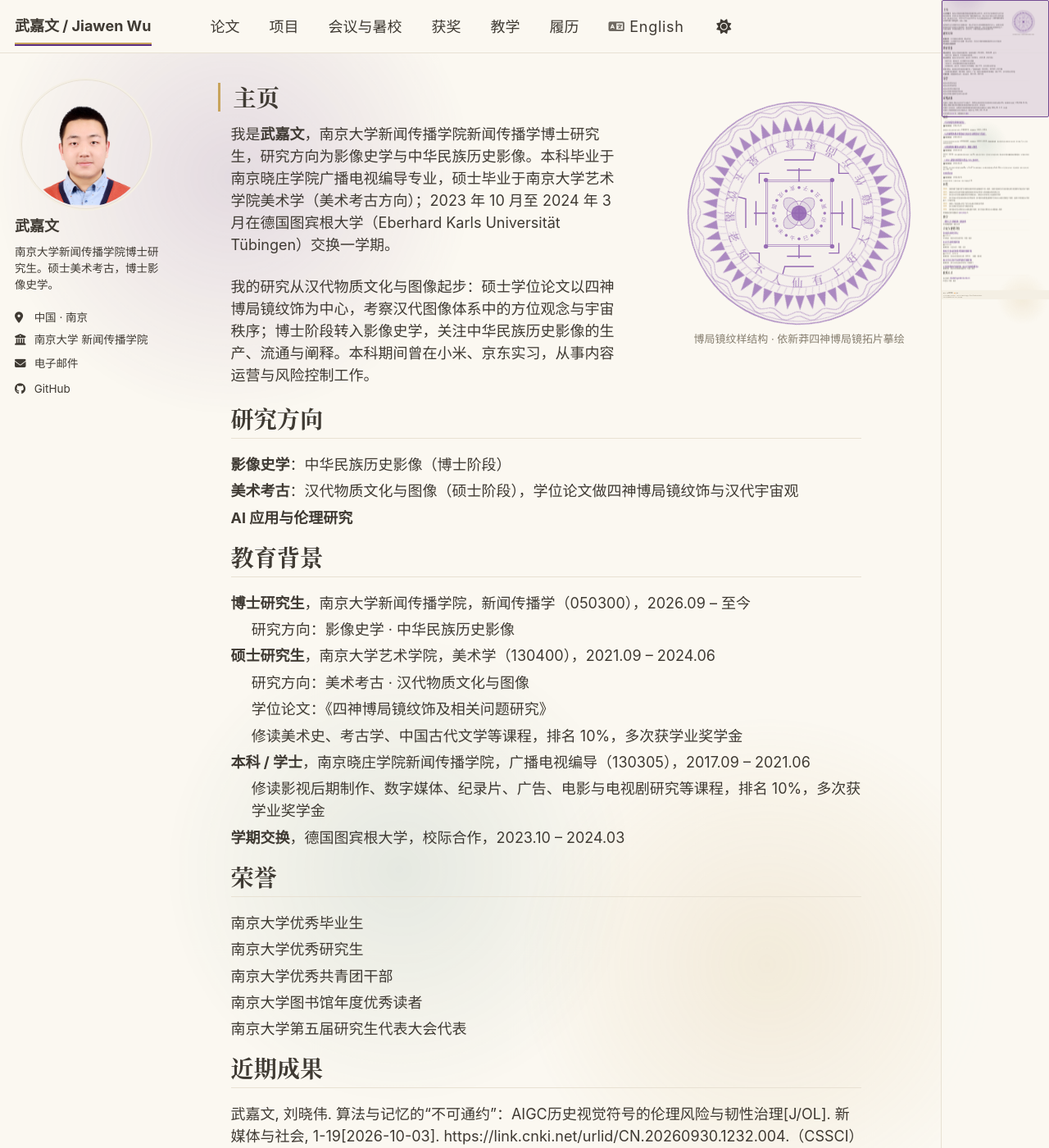
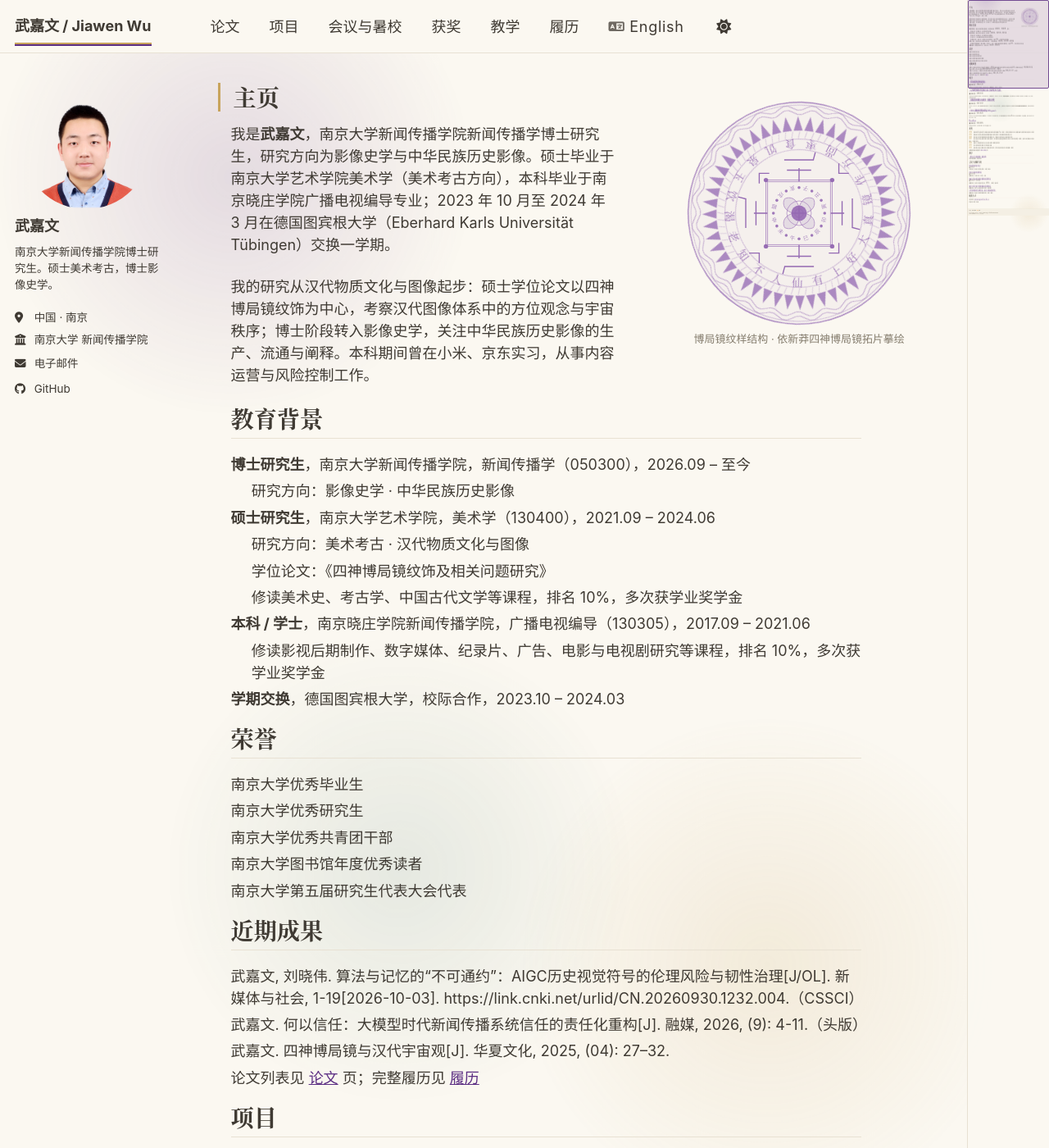
Before and after one commit to newnju/newnju.github.io, a Jekyll site: the page built from _pages/about.md, in a window 1280 px wide and 1400 px high. Shown: the whole window at 82% size. Built offline with Jekyll 4.4.1, drawn with Linux system fonts in a browser that asks for light colours; a style sheet for code colours, icons or effects is not loaded.

Commit message:
视觉反馈七连：minimap 收窄至 100px、履历列表补去圆点、头像去圆框、暗色光斑加浓 0.18、hover 扩到教育/荣誉/近期成果、研究方向整节彻底删除、主页 bio 硕士提到本科前

```diff
--- a/_data/profile.yml
+++ b/_data/profile.yml
@@ -1,10 +1,9 @@
 # ==========================================================================
-# 个人结构化数据：教育背景 / 研究方向 / 联系方式 / 工作与任职 —— 单一数据源
+# 个人结构化数据：教育背景 / 联系方式 / 工作与任职 —— 单一数据源
 # --------------------------------------------------------------------------
 # 主页（_pages/about.md）、履历（_pages/cv.md）与两者的英文版都从这里取数，
 # 渲染逻辑在对应的 _includes/han-*.html：
-#   教育背景 → han-education.html    研究方向 → han-research.html
-#   联系方式 → han-contact.html
+#   教育背景 → han-education.html    联系方式 → han-contact.html
 #   履历合并时间轴（学历大块 + 按时期嵌入任职/项目/获奖）
 #                        → han-cv-timeline.html
 # 改本文件一处，四个页面同步更新；中英同条目用 text / text_en 成对维护，
@@ -27,14 +26,6 @@ contact:
   email: wujiawen@smail.nju.edu.cn
   location: 中国 · 南京
   location_en: Nanjing, China
-
-research:
-  - text: "**影像史学**：中华民族历史影像（博士阶段）"
-    text_en: "**Visual history**: historical imagery of the Chinese nation (doctoral work)"
-  - text: "**美术考古**：汉代物质文化与图像（硕士阶段），学位论文做四神博局镜纹饰与汉代宇宙观"
-    text_en: "**Art archaeology**: Han-dynasty material culture and imagery (master's work); thesis on the ornament of the four-deity TLV mirror and Han cosmology"
-  - text: "**AI 应用与伦理研究**"
-    text_en: "**AI applications and ethics**"
 
 # 顺序即显示顺序：博士 → 硕士 → 本科 → 学期交换（主页与履历页统一按此渲染）
 # 履历合并时间轴里，学期交换（period: master）会随硕士条目一起进硕士大块
--- a/_includes/han-research.html
+++ /dev/null
@@ -1,10 +0,0 @@
-{%- comment -%}
-研究方向（数据源 _data/profile.yml），主页中英两版共用：
-  {% include han-research.html %}
-{%- endcomment -%}
-{%- assign _locale = page.locale | default: site.locale -%}
-{%- assign _en = false -%}
-{%- if _locale contains 'en' -%}{%- assign _en = true -%}{%- endif -%}
-{%- for item in site.data.profile.research %}
-* {% if _en and item.text_en %}{{ item.text_en }}{% else %}{{ item.text }}{% endif %}
-{%- endfor %}
--- a/_pages/about.md
+++ b/_pages/about.md
@@ -8,14 +8,9 @@ redirect_from:
     - /about.html
 ---
 
-我是**武嘉文**，南京大学新闻传播学院新闻传播学博士研究生，研究方向为影像史学与中华民族历史影像。本科毕业于南京晓庄学院广播电视编导专业，硕士毕业于南京大学艺术学院美术学（美术考古方向）；2023 年 10 月至 2024 年 3 月在德国图宾根大学（Eberhard Karls Universität Tübingen）交换一学期。
+我是**武嘉文**，南京大学新闻传播学院新闻传播学博士研究生，研究方向为影像史学与中华民族历史影像。硕士毕业于南京大学艺术学院美术学（美术考古方向），本科毕业于南京晓庄学院广播电视编导专业；2023 年 10 月至 2024 年 3 月在德国图宾根大学（Eberhard Karls Universität Tübingen）交换一学期。
 
 我的研究从汉代物质文化与图像起步：硕士学位论文以四神博局镜纹饰为中心，考察汉代图像体系中的方位观念与宇宙秩序；博士阶段转入影像史学，关注中华民族历史影像的生产、流通与阐释。本科期间曾在小米、京东实习，从事内容运营与风险控制工作。
-
-研究方向
-======
-
-{% include han-research.html %}
 
 教育背景
 ======
--- a/_sass/_han.scss
+++ b/_sass/_han.scss
@@ -460,12 +460,11 @@ html[data-theme="dark"][data-color-theme="nju"] .han-mirror {
    6. 侧栏头像
    --------------------------------------------------------------------------
    侧栏内容宽度实测 189.2px（wrapper 上限 925px，侧栏占 2/12）。
-   主题原本是 max-width: 175px + 5px 内边距 + 1px 描边 + 4px 光圈，
-   总宽会到 197px，比侧栏还宽 8px。
-   这里总宽定为 158px：
-       照片本体 = 158 − 2px 内边距 ×2 − 1px 描边 ×2 = 152px
-       圆圈（含光圈）= 158 + 2px ×2 = 162px
-   即圆圈与照片一起收小（原来是 187 / 177）。max-width: 100% 保证侧栏更窄时自动缩小。
+   头像总宽定为 158px（原主题是 175px 上限 + 5px 内边距 + 1px 描边 +
+   4px 光圈，总宽 197px 比侧栏还宽 8px）。max-width: 100% 保证侧栏更窄时自动缩小。
+   用户反馈：明暗两套主题下头像外都有一圈明显的圆框（1px 描边 + 底色光圈 +
+   2px 内边距留出的缝隙），观感太重 —— 三者一并去掉，只留主题自带的
+   圆形裁切（border-radius 来自基础主题），圆的是照片本身，不再是外框。
    -------------------------------------------------------------------------- */
 
 .author__avatar img {
@@ -473,9 +472,9 @@ html[data-theme="dark"][data-color-theme="nju"] .han-mirror {
     width: 158px;
     max-width: 100%;
     height: auto;
-    padding: 2px;
-    border: 1px solid var(--global-border-color);
-    box-shadow: 0 0 0 2px var(--global-footer-bg-color);
+    padding: 0;
+    border: 0;
+    box-shadow: none;
 }
 
 @media (min-width: 57.8125em) {
@@ -561,11 +560,12 @@ html[data-theme="dark"][data-color-theme="nju"] {
     --global-link-color-hover   : #e0c074;
     --global-link-color-visited : #b794d4;
     --global-masthead-link-color-hover : #c4a6e0;
-    /* 暗底紫金：光斑与色斑提亮，但透明度压低，保证正文对比度 */
+    /* 暗底紫金：色斑提亮但透明度压低保证正文对比度；光斑（鼠标跟随）
+       原 0.10 在暗底上几乎看不出，单独加浓到 0.18 */
     --han-aurora-a              : rgba(183, 148, 212, 0.15);
     --han-aurora-b              : rgba(224, 192, 116, 0.13);
     --han-aurora-c              : rgba(124, 191, 162, 0.10);
-    --han-spot-color            : rgba(183, 148, 212, 0.10);
+    --han-spot-color            : rgba(183, 148, 212, 0.18);
 }
 
 /* --------------------------------------------------------------------------
@@ -692,7 +692,7 @@ html[data-theme="dark"] ::selection {
     position: fixed;
     top: 0;
     right: 0;
-    width: 132px;
+    width: 100px;
     height: 100vh;
     z-index: 30;
     overflow: hidden;
@@ -733,7 +733,7 @@ html[data-theme="dark"] ::selection {
 }
 
 .han-minimap__inner {
-    width: 132px;
+    width: 100px;
 }
 
 /* 缩略图只呈现正文：侧栏原为 fixed + 100vh（贴视口），在缩略容器里
@@ -946,7 +946,8 @@ html[data-reveal] .han-reveal.is-visible {
     .archive__item,
     .archive__item-title,
     .han-timeline__item,
-    .han-awards li {
+    .han-awards li,
+    .page__content h1 + ul li {
         transition: transform 0.3s ease, box-shadow 0.3s ease, color 0.3s ease;
     }
 
@@ -958,8 +959,12 @@ html[data-reveal] .han-reveal.is-visible {
         transform: translateY(-3px);
     }
 
+    /* h1 + ul 直接命中首页「教育背景 / 荣誉 / 近期成果」的正文列表
+       （章节标题紧跟 include 输出的无标记列表，见 §18）；这三个列表的
+       条目目前不参与滚动渐显，只需一条基础规则。 */
     .han-timeline__item:hover,
     .han-awards li:hover,
+    .page__content h1 + ul li:hover,
     html[data-reveal] .han-timeline__item.is-visible:hover,
     html[data-reveal] .han-awards li.is-visible:hover {
         color: var(--han-patina);
@@ -1020,30 +1025,38 @@ html[data-reveal] .han-reveal.is-visible {
 /* --------------------------------------------------------------------------
    18. 正文列表：纯缩进、不带任何标记
    --------------------------------------------------------------------------
-   用户反馈首页圆点不好看。作用于 .page__content（主页、履历、英文页共用
-   同一套），去掉 disc / circle / decimal 标记，层级只靠缩进表达：
-   顶层贴左，嵌套行（教育背景的注释）再缩进一档。
+   用户反馈首页圆点不好看。两套正文容器都要盖住：
+   .page__content —— 单页布局（主页、英文页、论文详情）；
+   .archive       —— 归档布局（履历、时间轴、论文列表页）。履历的列表
+   原先漏在 .page__content 之外，圆点残留，用户反馈后补上。
+   层级只靠缩进表达：顶层贴左，嵌套行（教育背景的注释）再缩进一档。
    li 里的段落（kramdown 遇到空行会把条目包成 <p>，近期成果的最后一条
    就出现过）自带 1em 外距，会让条目忽宽忽窄，这里归零。
-   侧栏、页脚的列表不在 .page__content 内，不受影响。
+   侧栏、页脚的列表不在两个容器内，不受影响。
    -------------------------------------------------------------------------- */
 .page__content ul,
-.page__content ol {
+.page__content ol,
+.archive ul,
+.archive ol {
     list-style: none;
     padding-left: 0;
 }
 
-.page__content li {
+.page__content li,
+.archive li {
     margin: 0.3em 0;
 }
 
 .page__content li ul,
-.page__content li ol {
+.page__content li ol,
+.archive li ul,
+.archive li ol {
     padding-left: 1.4em;
     margin: 0.15em 0;
 }
 
-.page__content li > p {
+.page__content li > p,
+.archive li > p {
     margin: 0;
 }
 
--- a/_sass/theme/_han_dark.scss
+++ b/_sass/theme/_han_dark.scss
@@ -69,9 +69,10 @@ html[data-theme="dark"] {
     --han-paper                         : #1d2321;
     --han-ink                           : #e8e3d7;
 
-    /* 流光背景与光标光斑（_han.scss §13–14）：暗底上提亮降透明度，避免糊成一片 */
+    /* 流光背景与光标光斑（_han.scss §13–14）：暗底上提亮降透明度，避免糊成一片；
+       光斑原 0.10 在暗底上几乎看不出，单独加浓到 0.18 */
     --han-aurora-a                      : rgba(124, 191, 162, 0.14);
     --han-aurora-b                      : rgba(212, 176, 106, 0.13);
     --han-aurora-c                      : rgba(224, 119, 106, 0.10);
-    --han-spot-color                    : rgba(124, 191, 162, 0.10);
+    --han-spot-color                    : rgba(124, 191, 162, 0.18);
 }
--- a/assets/js/han.js
+++ b/assets/js/han.js
@@ -295,7 +295,7 @@
     );
 
     // 先入文档再量宽度：脱离文档的元素没有布局，shell.clientWidth 恒为 0，
-    // 下面这行于是永远落到兜底值 0.1。窄条固定 132px，只有在 1320px 视口下
+    // 下面这行于是永远落到兜底值 0.1。窄条固定 100px，只有在 1000px 视口下
     // 才恰好等于 10vw —— 更宽时缩略图比窄条宽、右缘被裁，更窄时右侧留白。
     // 先 appendChild 拿到真实宽度，比例才与窄条严丝合缝（固定定位元素不参与排版，
     // 因此这一步不会改变下面量到的页面宽高）。
```
Also changed, not shown: README.md (+1 -1 lines), _pages/en/about.md (+0 -5 lines).
